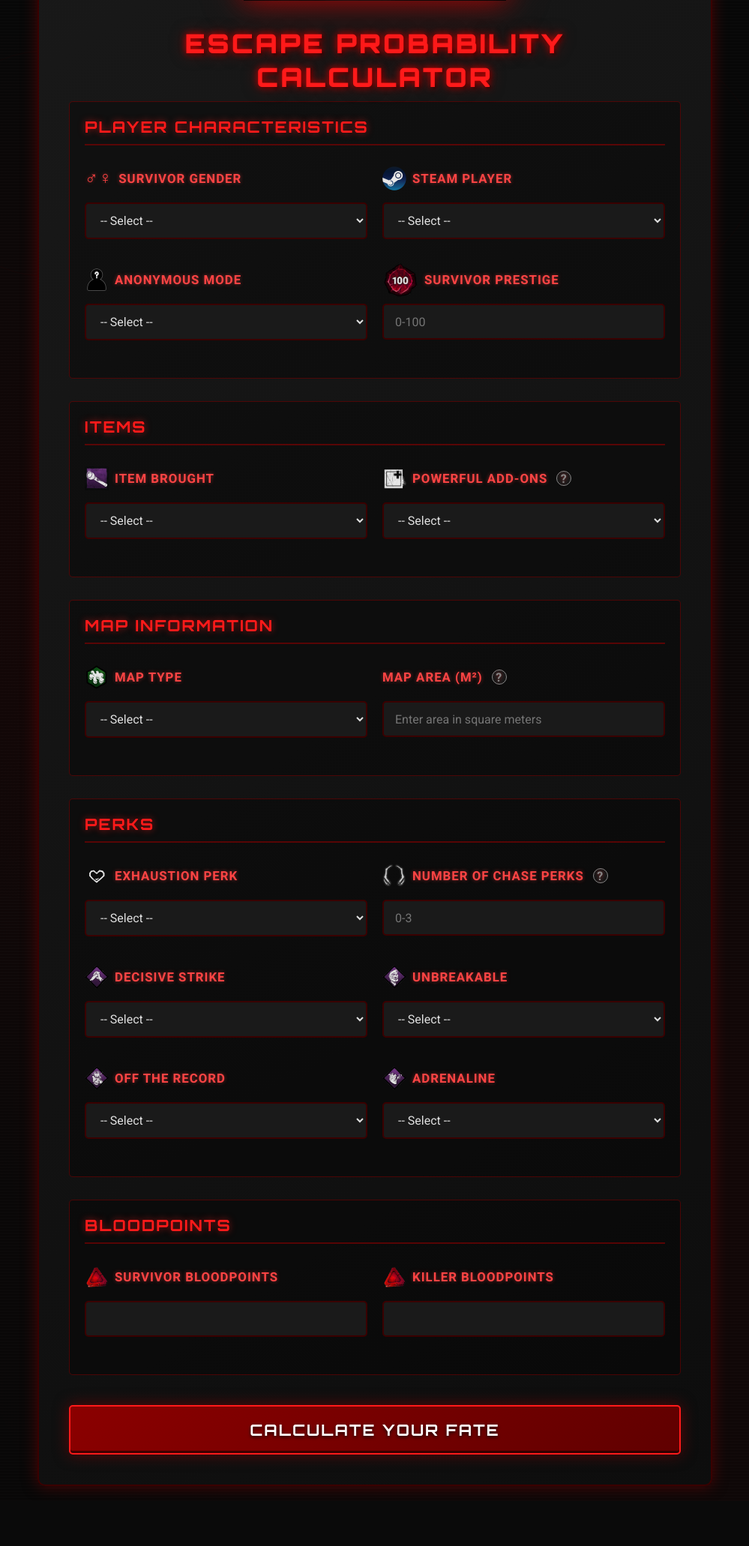
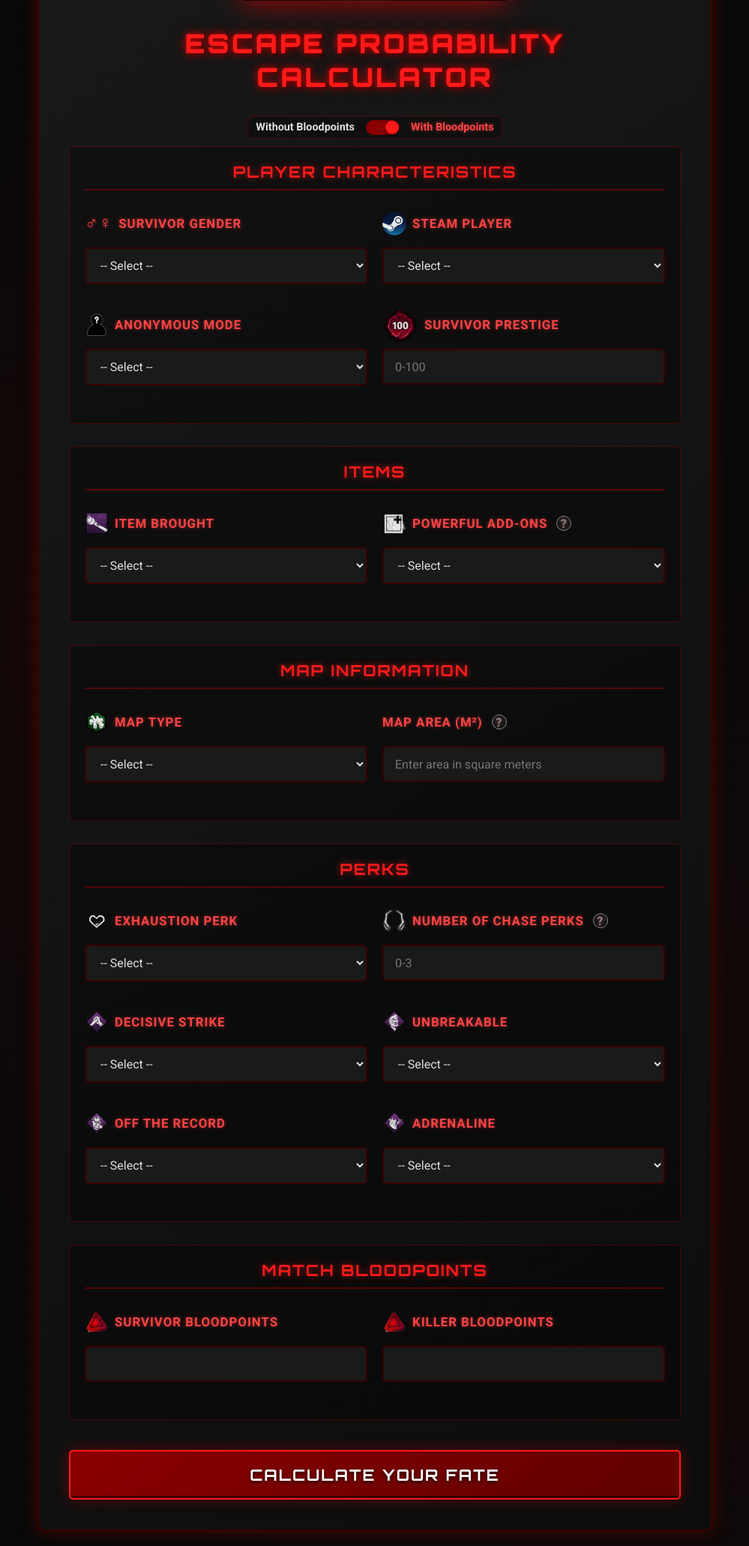
Before and after one commit to nhorton06/DBDPrediction, a Flask app: page / in a window 1280 px wide. Shown: the part 382-2444 px from the top of the page at 75% size, without its empty margins (140-1139 px from the left). Before the commit the page ends 2376 px from the top, so only its background shows below. Run offline with Flask 3, Linux system fonts and the light colour scheme.

Commit message:
Create Dual Model function for toggling use of bloodpoints data into calculations/modeling

```diff
--- a/src/app.py
+++ b/src/app.py
@@ -42,11 +42,16 @@
         return x
 
 # Load model and scaler
-def load_model():
-    """Load the trained model and scaler"""
+def load_model(include_bp=True):
+    """Load the trained model and scaler
+
+    Args:
+        include_bp: If True, load model with BP; if False, load model without BP
+    """
     try:
+        suffix = '_with_bp' if include_bp else '_no_bp'
         # Load model info
-        with open('model_info.pkl', 'rb') as f:
+        with open(f'model_info{suffix}.pkl', 'rb') as f:
             model_info = pickle.load(f)
 
         # Initialize model
@@ -56,21 +61,23 @@
         )
 
         # Load model weights
-        model.load_state_dict(torch.load('dbd_model.pth', map_location='cpu'))
+        model.load_state_dict(torch.load(f'dbd_model{suffix}.pth', map_location='cpu'))
         model.eval()
 
         # Load scaler
-        with open('scaler.pkl', 'rb') as f:
+        with open(f'scaler{suffix}.pkl', 'rb') as f:
             scaler = pickle.load(f)
 
-        print("Model and scaler loaded successfully!")
-        return model, scaler
+        model_type = "with BP" if include_bp else "without BP"
+        print(f"Model {model_type} loaded successfully!")
+        return model, scaler, model_info
     except Exception as e:
         print(f"Error loading model: {e}")
-        return None, None
+        return None, None, None
 
-# Load model on startup
-model, scaler = load_model()
+# Load both models on startup
+model_with_bp, scaler_with_bp, model_info_with_bp = load_model(include_bp=True)
+model_no_bp, scaler_no_bp, model_info_no_bp = load_model(include_bp=False)
 
 @app.route('/')
 def index():
@@ -82,7 +89,8 @@
     """Health check endpoint for Docker and monitoring"""
     return jsonify({
         'status': 'healthy',
-        'model_loaded': model is not None and scaler is not None
+        'model_with_bp_loaded': model_with_bp is not None and scaler_with_bp is not None,
+        'model_no_bp_loaded': model_no_bp is not None and scaler_no_bp is not None
     }), 200
 
 def build_feature_vector(data, model_info):
@@ -146,7 +154,7 @@
         if col_name in model_info.get('feature_names', []):
             features.append(1 if map_type == mt else 0)
 
-    # BP columns
+    # BP columns (only if model includes them)
     if 'Survivor BP' in model_info.get('feature_names', []):
         survivor_bp = float(data.get('survivor_bp', 0))
         features.append(survivor_bp)
@@ -160,19 +168,26 @@
 @app.route('/predict', methods=['POST'])
 def predict():
     """Handle prediction requests"""
-    if model is None or scaler is None:
-        return jsonify({'error': 'Model not loaded. Please train and save the model first.'}), 500
-
     try:
         # Get form data
         data = request.get_json()
 
-        # Load model info to get feature names
-        try:
-            with open('model_info.pkl', 'rb') as f:
-                model_info = pickle.load(f)
-        except:
-            model_info = {}
+        # Determine which model to use (default to with_bp)
+        use_bp = data.get('model_type', 'with_bp') == 'with_bp'
+
+        # Select appropriate model, scaler, and model_info
+        if use_bp:
+            model = model_with_bp
+            scaler = scaler_with_bp
+            model_info = model_info_with_bp
+        else:
+            model = model_no_bp
+            scaler = scaler_no_bp
+            model_info = model_info_no_bp
+
+        if model is None or scaler is None or model_info is None:
+            model_type = "with BP" if use_bp else "without BP"
+            return jsonify({'error': f'Model {model_type} not loaded. Please train and save the model first.'}), 500
 
         # Build feature vector
         features = build_feature_vector(data, model_info)
@@ -205,7 +220,8 @@
         return jsonify({
             'escape_chance': round(escape_chance, 2),
             'will_escape': will_escape,
-            'probability': round(probability, 4)
+            'probability': round(probability, 4),
+            'model_type': 'with_bp' if use_bp else 'no_bp'
         })
 
     except Exception as e:
--- a/templates/index.html
+++ b/templates/index.html
@@ -80,6 +80,7 @@
         .container {
             max-width: 900px;
             margin: 0 auto;
+            text-align: center;
             background: linear-gradient(145deg, #1a1a1a 0%, #0d0d0d 100%);
             border: 2px solid #3a0000;
             border-radius: 10px;
@@ -541,6 +542,111 @@
             text-transform: uppercase;
             letter-spacing: 1px;
         }
+
+        .model-toggle {
+            display: inline-flex;
+            justify-content: center;
+            align-items: center;
+            gap: 15px;
+            margin: 20px auto 10px auto;
+            padding: 0 10px;
+            height: 30px;
+            background: rgba(0, 0, 0, 0.3);
+            border-radius: 8px;
+            border: 1px solid rgba(139, 0, 0, 0.5);
+            line-height: 1;
+        }
+
+        .model-toggle > * {
+            height: 20px;
+            display: flex;
+            align-items: center;
+            justify-content: center;
+            margin: 0;
+            padding: 0;
+        }
+
+        .model-toggle-label {
+            font-family: 'Orbitron', sans-serif;
+            color: #ff4444;
+            font-weight: 700;
+            font-size: 0.9em;
+            text-transform: uppercase;
+            letter-spacing: 1px;
+        }
+
+        .toggle-switch {
+            position: relative;
+            width: 45px;
+            height: 20px;
+            margin: 0;
+            flex-shrink: 0;
+            transform: translateY(14px);
+        }
+
+        .toggle-switch input {
+            opacity: 0;
+            width: 0;
+            height: 0;
+        }
+
+        .toggle-slider {
+            position: absolute;
+            cursor: pointer;
+            top: 0;
+            left: 0;
+            right: 0;
+            bottom: 0;
+            background-color: #3a0000;
+            transition: 0.3s;
+            border-radius: 20px;
+            border: none;
+            box-shadow: inset 0 1px 3px rgba(0, 0, 0, 0.3);
+            height: 20px;
+        }
+
+        .toggle-slider:before {
+            position: absolute;
+            content: "";
+            height: 18px;
+            width: 18px;
+            left: 1px;
+            top: 1px;
+            background-color: #ff1a1a;
+            transition: 0.3s;
+            border-radius: 50%;
+            box-shadow: 0 2px 4px rgba(0, 0, 0, 0.4), 0 1px 2px rgba(0, 0, 0, 0.3);
+        }
+
+        input:checked + .toggle-slider {
+            background-color: #8b0000;
+            box-shadow: inset 0 1px 3px rgba(0, 0, 0, 0.2);
+        }
+
+        input:checked + .toggle-slider:before {
+            transform: translateX(25px);
+            background-color: #ff1a1a;
+            box-shadow: 0 2px 4px rgba(0, 0, 0, 0.4), 0 1px 2px rgba(0, 0, 0, 0.3);
+        }
+
+        .toggle-option {
+            font-family: 'Roboto', sans-serif;
+            color: #e0e0e0;
+            font-size: 0.9em;
+            font-weight: 600;
+            line-height: 1;
+            white-space: nowrap;
+            margin: 0;
+            padding: 0;
+            display: flex;
+            align-items: center;
+            height: 20px;
+        }
+
+        .toggle-option.active {
+            color: #ff4444;
+            text-shadow: 0 0 5px rgba(255, 68, 68, 0.5);
+        }
     </style>
 </head>
 <body>
@@ -564,6 +670,15 @@
         </div>
 
         <h1>ESCAPE PROBABILITY CALCULATOR</h1>
+
+        <div class="model-toggle">
+            <span class="toggle-option" id="option-no-bp">Without Bloodpoints</span>
+            <label class="toggle-switch">
+                <input type="checkbox" id="modelToggle" checked>
+                <span class="toggle-slider"></span>
+            </label>
+            <span class="toggle-option active" id="option-with-bp">With Bloodpoints</span>
+        </div>
 
         <form id="predictionForm">
             <!-- Player Characteristics Section -->
@@ -789,8 +904,8 @@
             </div>
 
             <!-- Bloodpoints Section -->
-            <div class="form-section">
-                <h2 class="form-section-title">Bloodpoints</h2>
+            <div class="form-section" id="bloodpoints-section">
+                <h2 class="form-section-title" id="bloodpoints-title">Match Bloodpoints</h2>
                 <div class="form-row">
                     <div class="form-group">
                         <label for="survivor_bp">
@@ -824,6 +939,37 @@
         const resultDiv = document.getElementById('result');
         const loadingDiv = document.getElementById('loading');
         const errorDiv = document.getElementById('error');
+        const modelToggle = document.getElementById('modelToggle');
+        const optionWithBp = document.getElementById('option-with-bp');
+        const optionNoBp = document.getElementById('option-no-bp');
+        const bloodpointsSection = document.getElementById('bloodpoints-section');
+        const bloodpointsTitle = document.getElementById('bloodpoints-title');
+
+        // Handle toggle switch
+        modelToggle.addEventListener('change', function() {
+            const useBp = this.checked;
+            if (useBp) {
+                optionWithBp.classList.add('active');
+                optionNoBp.classList.remove('active');
+                if (bloodpointsSection) {
+                    bloodpointsSection.style.display = 'block';
+                }
+                if (bloodpointsTitle) {
+                    bloodpointsTitle.textContent = 'Match Bloodpoints';
+                }
+            } else {
+                optionWithBp.classList.remove('active');
+                optionNoBp.classList.add('active');
+                if (bloodpointsSection) {
+                    bloodpointsSection.style.display = 'none';
+                }
+            }
+        });
+
+        // Initialize on page load
+        if (bloodpointsSection) {
+            bloodpointsSection.style.display = modelToggle.checked ? 'block' : 'none';
+        }
 
         form.addEventListener('submit', async (e) => {
             e.preventDefault();
@@ -833,8 +979,13 @@
             errorDiv.style.display = 'none';
             loadingDiv.style.display = 'block';
 
+            // Determine which model to use
+            const useBp = modelToggle.checked;
+            const modelType = useBp ? 'with_bp' : 'no_bp';
+
             // Collect form data
             const formData = {
+                model_type: modelType,
                 survivor_gender: document.getElementById('survivor_gender').value,
                 steam_player: document.getElementById('steam_player').value,
                 anonymous_mode: document.getElementById('anonymous_mode').value,
@@ -848,10 +999,14 @@
                 decisive_strike: document.getElementById('decisive_strike').value,
                 unbreakable: document.getElementById('unbreakable').value,
                 off_the_record: document.getElementById('off_the_record').value,
-                adrenaline: document.getElementById('adrenaline').value,
-                survivor_bp: parseFloat(document.getElementById('survivor_bp').value),
-                killer_bp: parseFloat(document.getElementById('killer_bp').value)
+                adrenaline: document.getElementById('adrenaline').value
             };
+
+            // Only include BP if using BP model
+            if (useBp) {
+                formData.survivor_bp = parseFloat(document.getElementById('survivor_bp').value);
+                formData.killer_bp = parseFloat(document.getElementById('killer_bp').value);
+            }
 
             try {
                 const response = await fetch('/predict', {
```
Also changed, not shown: src/train_model.py (+49 -19 lines), README.md.
